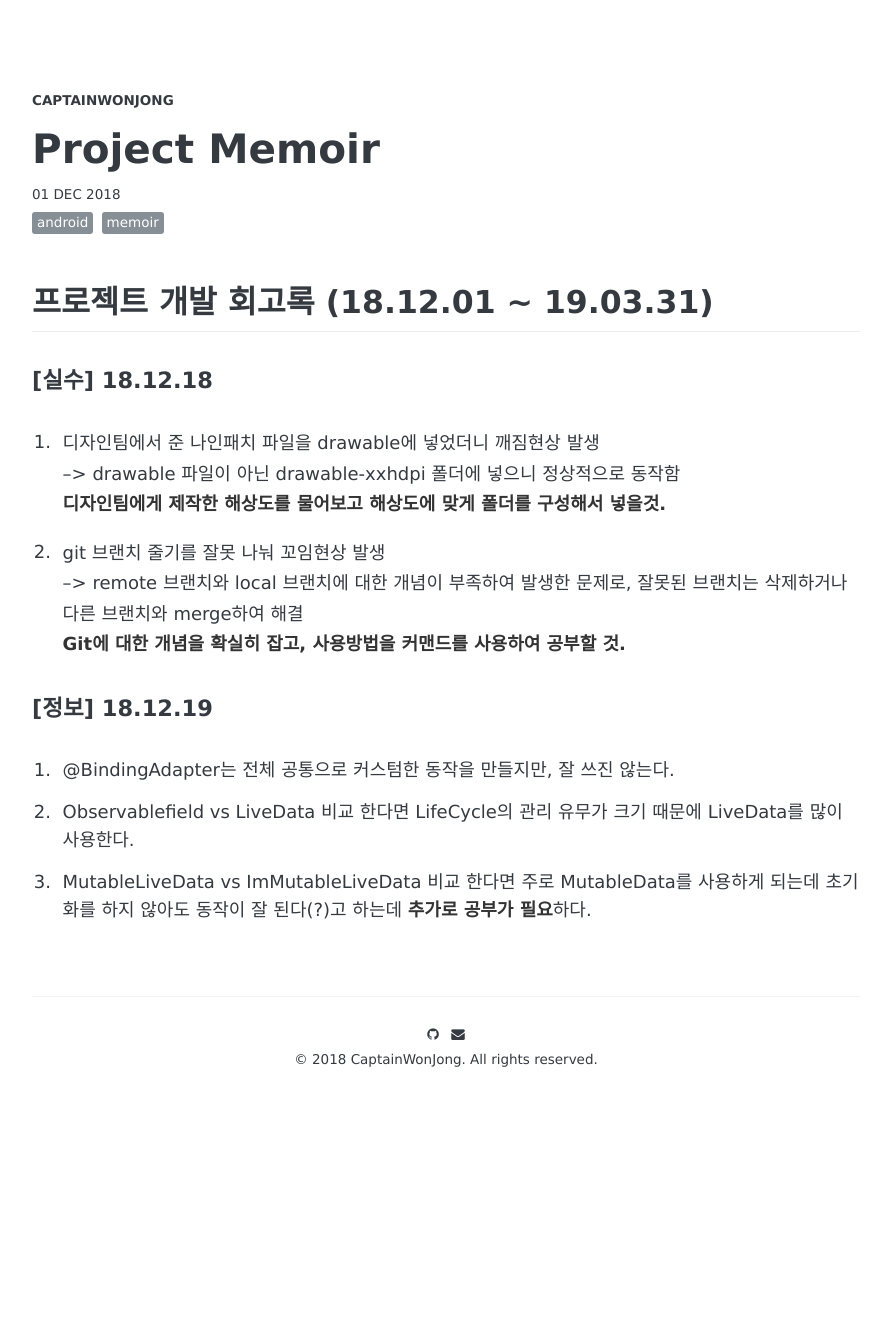
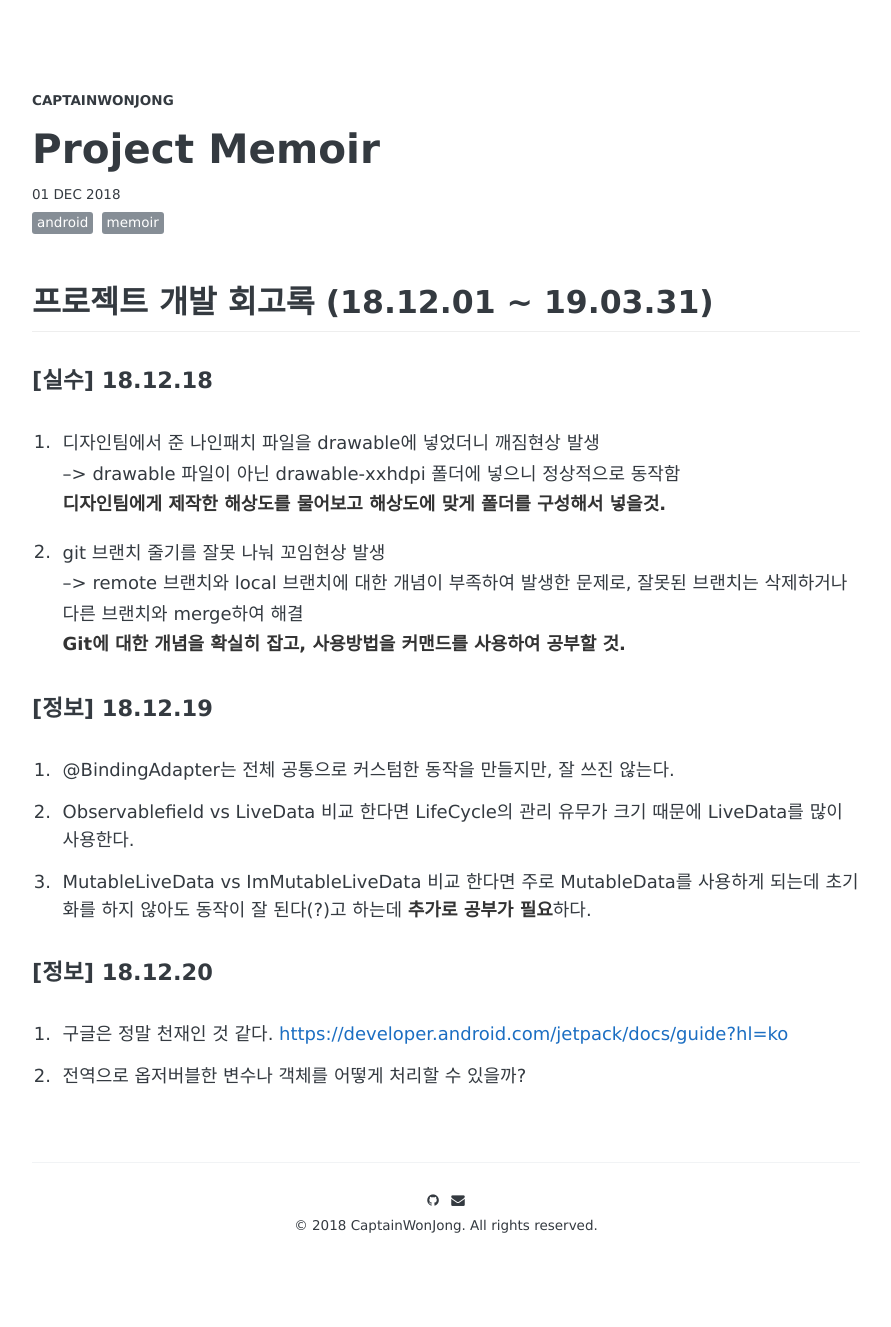
Before and after one commit to CaptainWonJong/CaptainWonJong.github.io, a Jekyll site: the page built from _posts/2018-12-01-Project Memoir.md, in a window 1280 px wide. Shown: the whole page, without its empty margins (194-1085 px from the left). Built offline with Jekyll 4.4.1, drawn with Linux system fonts in a browser that asks for light colours; some web fonts are replaced; comment, search, counter and statistics services are not loaded; before the commit the page ends 1161 px from its top, so only the background shows below that.

Commit message:
update memoir

```diff
--- a/_posts/2018-12-01-Project Memoir.md
+++ b/_posts/2018-12-01-Project Memoir.md
@@ -23,3 +23,7 @@ share: true
 1. @BindingAdapter는 전체 공통으로 커스텀한 동작을 만들지만, 잘 쓰진 않는다.
 2. Observablefield vs LiveData 비교 한다면 LifeCycle의 관리 유무가 크기 때문에 LiveData를 많이 사용한다.
 3. MutableLiveData vs ImMutableLiveData 비교 한다면 주로 MutableData를 사용하게 되는데 초기화를 하지 않아도 동작이 잘 된다(?)고 하는데 **추가로 공부가 필요**하다.
+
+#### [정보] 18.12.20
+1. 구글은 정말 천재인 것 같다. <https://developer.android.com/jetpack/docs/guide?hl=ko>
+2. 전역으로 옵저버블한 변수나 객체를 어떻게 처리할 수 있을까?
```
